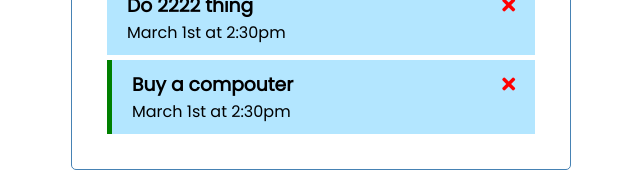
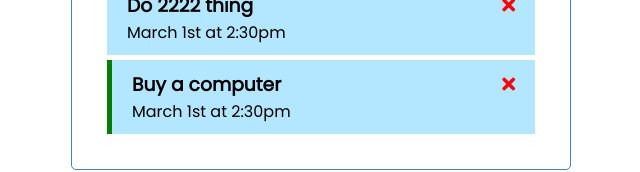
Before and after one commit to balao1312/vue-practice, a Vue app: page / in a window 1280 px wide. Shown: the part 232-404 px from the top of the page, without its empty margins (319-959 px from the left). Built offline with nearby package versions, Linux system fonts and the light colour scheme.

Commit message:
delete with confirm

```diff
--- a/src/App.vue
+++ b/src/App.vue
@@ -36,7 +36,7 @@ export default {
       },
       {
         id: 3,
-        text: "Buy a compouter",
+        text: "Buy a computer",
         day: "March 1st at 2:30pm",
         remider: true,
       },
@@ -44,8 +44,10 @@ export default {
   },
   methods: {
     deleteTask(id) {
-      console.log(`Deleting task ${id}`);
-      this.tasks = this.tasks.filter((task) => task.id != id);
+      if (confirm('Are you sure?')) {
+        console.log(`Deleting task ${id}`);
+        this.tasks = this.tasks.filter((task) => task.id != id);
+      }
     },
   },
 };
```
